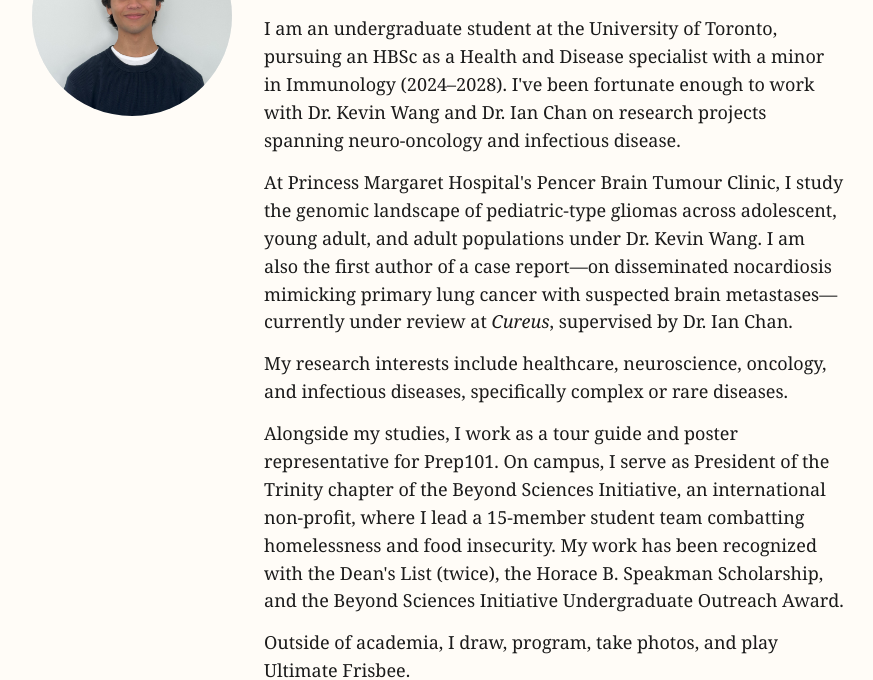
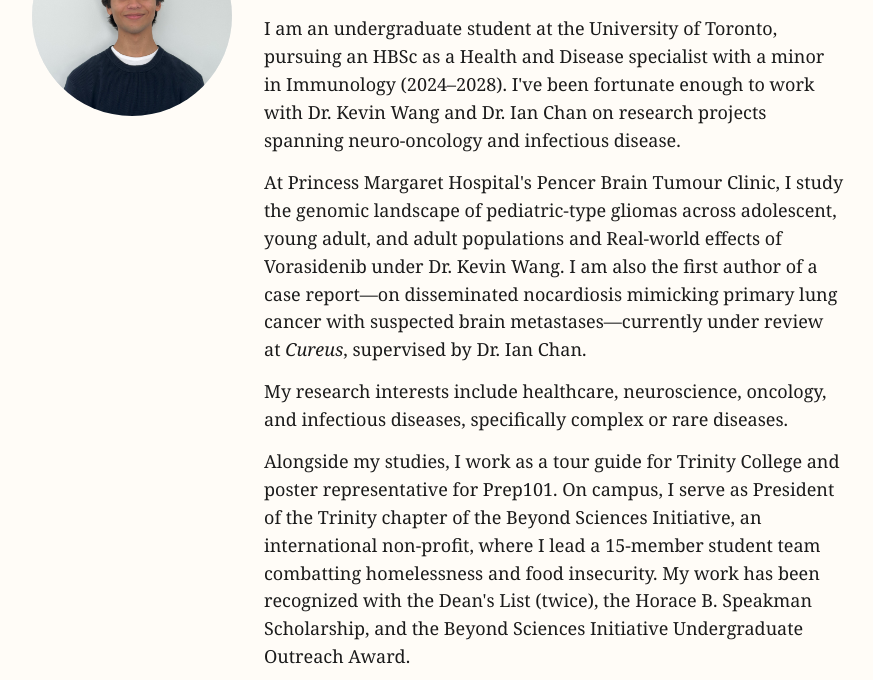
Before and after one commit to IM8103/im8103.github.io, a plain HTML site: page index.html in a window 1280 px wide. Shown: the part 140-820 px from the top of the page, without its empty margins (202-1075 px from the left). Drawn offline with Linux system fonts and the light colour scheme.

Commit message:
Update index.html

```diff
--- a/index.html
+++ b/index.html
@@ -212,8 +212,8 @@
         <p>
           At Princess Margaret Hospital's Pencer Brain Tumour Clinic, I study the genomic
           landscape of pediatric-type gliomas across adolescent, young adult, and adult
-          populations under Dr. Kevin Wang. I am also the first author of a case report&mdash;on
-          disseminated nocardiosis mimicking primary lung cancer with suspected brain
+          populations and Real-world effects of Vorasidenib under Dr. Kevin Wang.  I am also the first author of
+          a case report&mdash;on disseminated nocardiosis mimicking primary lung cancer with suspected brain
           metastases&mdash;currently under review at <em>Cureus</em>, supervised by Dr. Ian Chan.
         </p>
         <p>
@@ -221,8 +221,8 @@
           diseases, specifically complex or rare diseases.
         </p>
         <p>
-          Alongside my studies, I work as a tour guide and poster representative for Prep101.
-          On campus, I serve as President of the Trinity chapter of the Beyond Sciences
+          Alongside my studies, I work as a tour guide for Trinity College and poster representative
+          for Prep101. On campus, I serve as President of the Trinity chapter of the Beyond Sciences
           Initiative, an international non-profit, where I lead a 15-member student team
           combatting homelessness and food insecurity. My work has been recognized with the
           Dean's List (twice), the Horace B. Speakman Scholarship, and the Beyond Sciences
```
